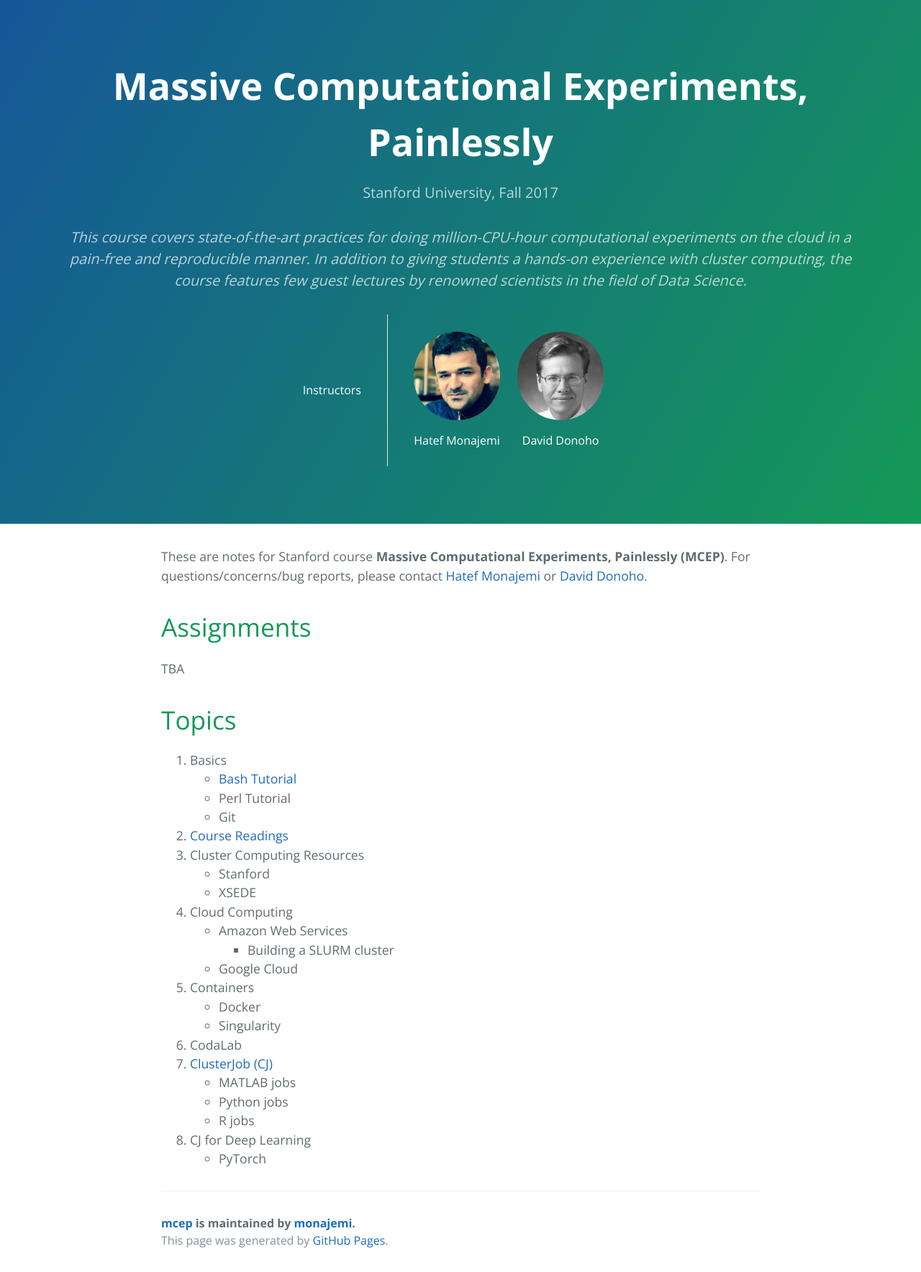
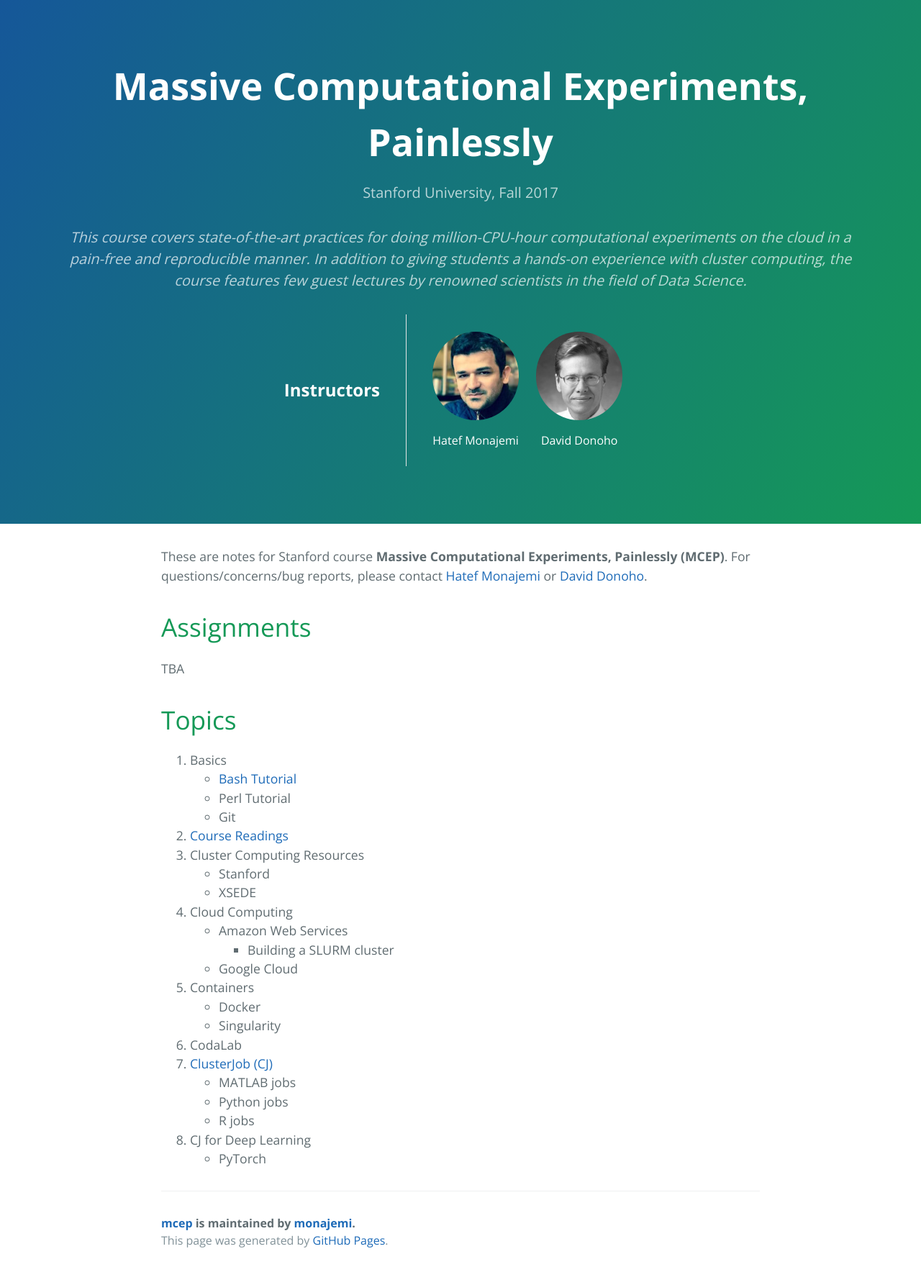
Before and after one commit to monajemi/mcep, a Jekyll site: the page built from index.md, in a window 1280 px wide. Shown: the whole page at 72% size. Built offline with Jekyll 4.4.1, drawn with Linux system fonts in a browser that asks for light colours; the repository's description, which GitHub fills in, is left out.

Commit message:
minor fix

```diff
--- a/_layouts/titlepage.html
+++ b/_layouts/titlepage.html
@@ -40,7 +40,7 @@
 
 		<div class="tile-row">
       			<div class="tile tile-bordered text-white">
-					Instructors
+					<h2>Instructors</h2>
       			</div>
 
 			<div class="tile">
```
